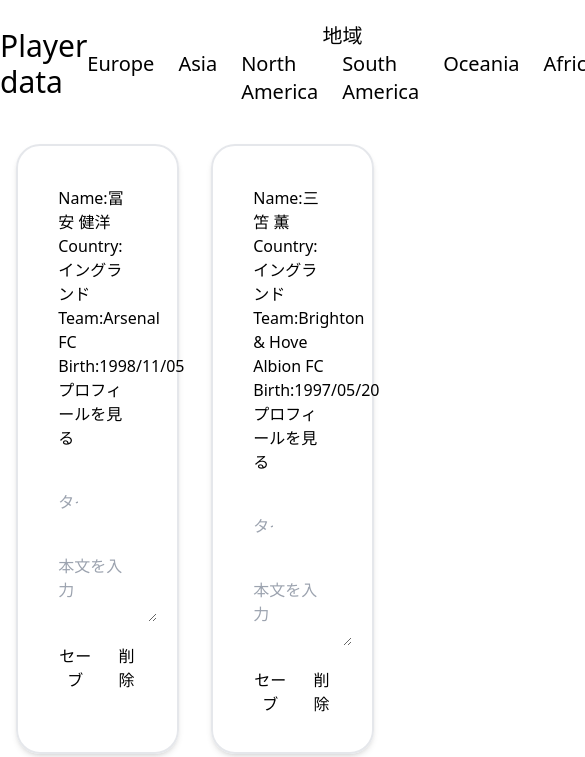
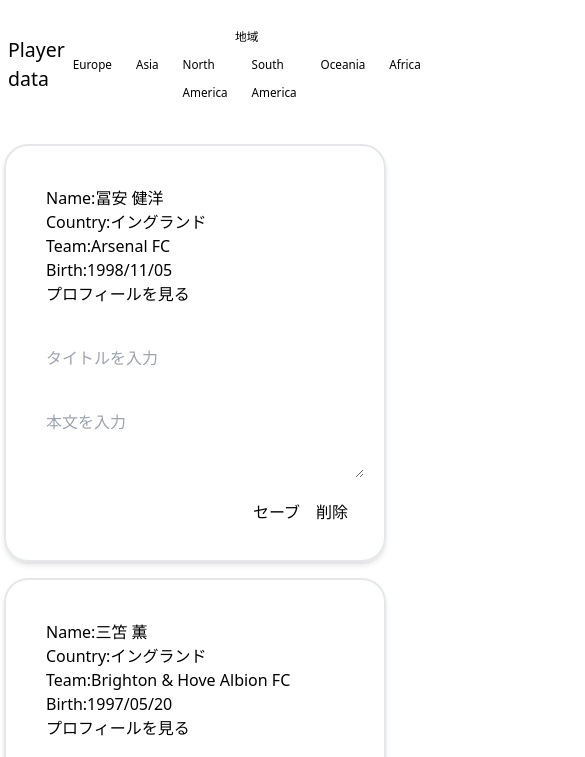
Before and after one commit to hamataki/player-database, a plain HTML site: page index.html in a window 390 px wide. Shown: the top 757 px of the page, 585 px wide, since content can reach past the window. Drawn offline with nearby package versions, Linux system fonts and the light colour scheme.

Commit message:
レスポンシブ対応

```diff
--- a/index.html
+++ b/index.html
@@ -12,12 +12,12 @@
   <body>
     <header class="flex justify-around items-center h-32">
       <!-- タイトル -->
-      <h1 class="justify-start text-3xl">Player data</h1>
+      <h1 class="justify-start m-2 text-[min(5vw,32px)]">Player data</h1>
       <!-- メニュー -->
       <section id="navi">
         <nav class="text-xl">
-          <h2 class="text-center">地域</h2>
-          <ul class="flex flex space-x-6 list-none">
+          <h2 class="text-center text-[min(3vw,20px)]">地域</h2>
+          <ul class="flex flex space-x-6 list-none text-[min(3vw,20px)]">
             <li><a href="" class="">Europe</a></li>
             <li><a href="" class="">Asia</a></li>
             <li><a href="" class="">North America</a></li>
@@ -31,7 +31,7 @@
 
     <main>
       <div class="">
-        <ul id="list" class="flex flex-wrap justify-around">
+        <ul id="list" class="md:flex flex-wrap justify-around">
           <!-- ここに選手データが表示される -->
         </ul>
       </div>
@@ -40,8 +40,9 @@
     <ul id="memo" class="flex flex-wrap justify-around">
       <!-- ここに追加データが挿入される -->
     </ul>
-    <button id="clear" class="m-4">全て削除</button>
-
+    <div class="text-right m-4">
+      <button id="clear" class="">全て削除</button>
+    </div>
     <footer
       class="flex justify-center items-center h-32 bg-no-repeat bg-cover bg-center"
     >
--- a/js/player-database.js
+++ b/js/player-database.js
@@ -73,7 +73,7 @@ for (let i = 0; i < 13; i++) {
 
   //名前，国，チーム，生年月日
   const html = `
-    <div class="mx-1 my-4 p-5 border-2 rounded-3xl shadow-md grid-cols-3 w-5/12">
+    <div class="mx-1 my-4 p-5 border-2 rounded-3xl shadow-md grid-cols-3 md:w-5/12">
       <li class="p-5">
         <p id="name-${i}">${"Name:" + nam}</p>
         <p>${"Country:" + con}</p>
```
